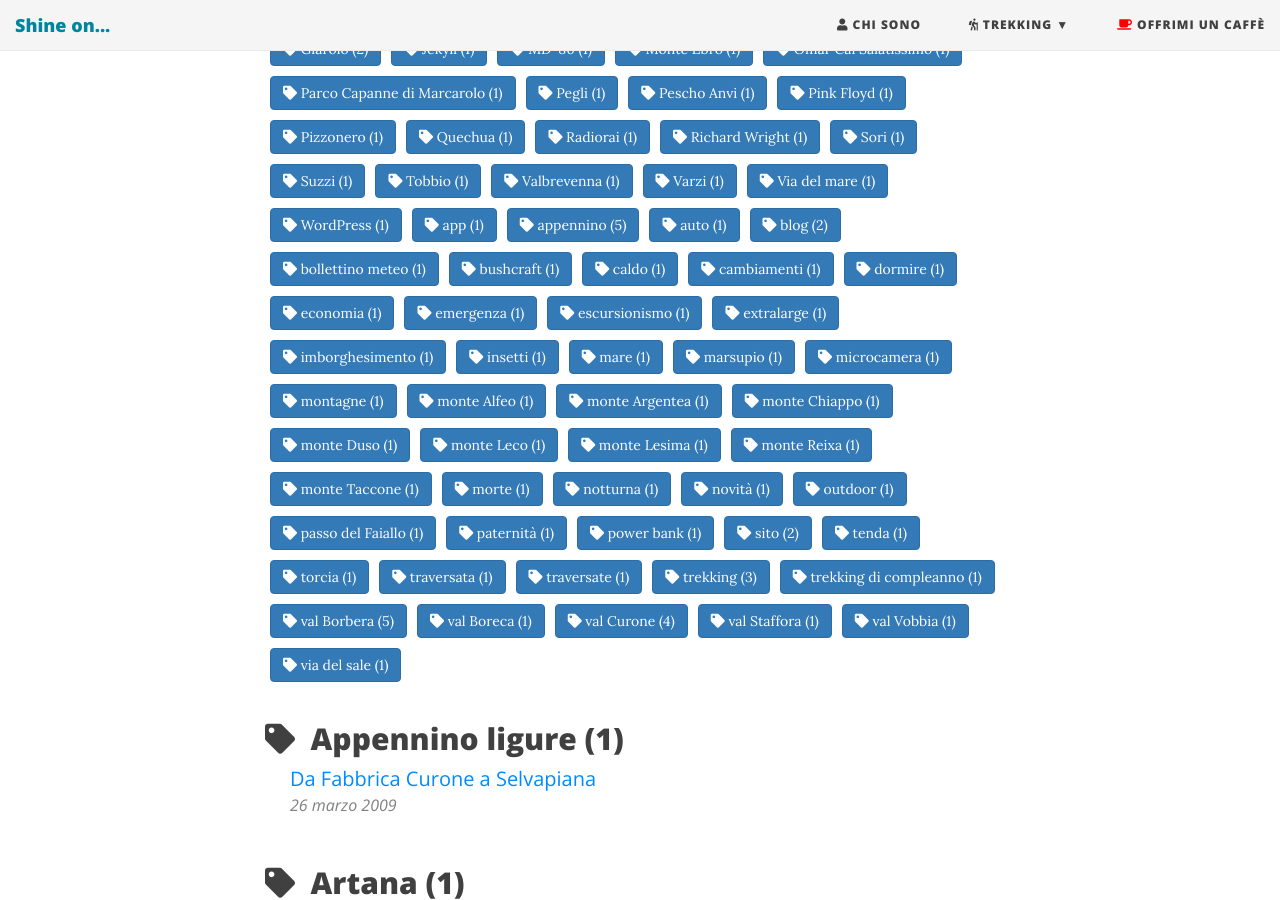
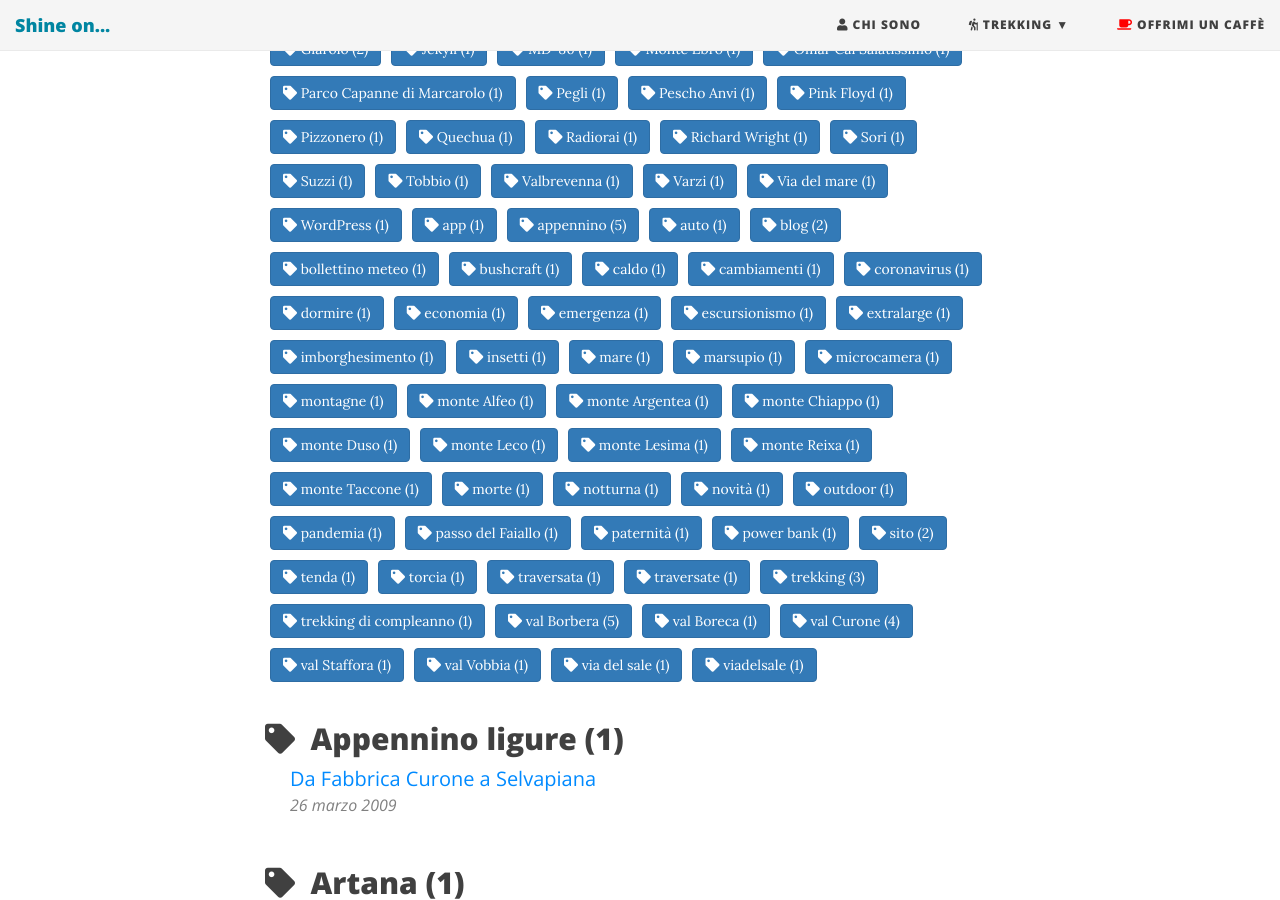
Before and after one commit to shineon822/shineon82.github.io, a Jekyll site: the page built from tags.html, in a window 1280 px wide and 900 px high, scrolled down 397 px. Built offline with Jekyll 4.4.1, drawn with Linux system fonts in a browser that asks for light colours; nearby versions of some CDN libraries; some of the changed text lies outside the part shown.

Commit message:
Update 2020-04-24-pandemia-colpa-mia.md

```diff
--- a/_posts/2020-04-24-pandemia-colpa-mia.md
+++ b/_posts/2020-04-24-pandemia-colpa-mia.md
@@ -4,10 +4,17 @@ published: true
 title: 'Pandemia: vi chiedo scusa, è colpa mia'
 date: '2020-04-25'
 image: /img/featured/emoticon-mascherina.jpg
+categories:
+ - trekking
+ - riflessioni
+tags:
+ - coronavirus
+ - pandemia
+ - viadelsale
 ---
 Giorno 49 di quarantena.
 
-Innanzitutto, questo post l'ho scritto il giorno 48, così testo anche la postpubblicazione con Jekyll, che non è *al volo* come su altre piattaforme.
+#Innanzitutto, questo post l'ho scritto il giorno 48, così testo anche la postpubblicazione con Jekyll, che non è *al volo* #come su altre piattaforme.
 
 E poi mi scuso. Scusatemi.
 A gennaio ho deciso che ormai era arrivato il momento di togliere dal cassetto dopo oltre 20 anni la [Via del sale, da Montalto Pavese a Portofino](/escursioni/via-del-sale).
```
